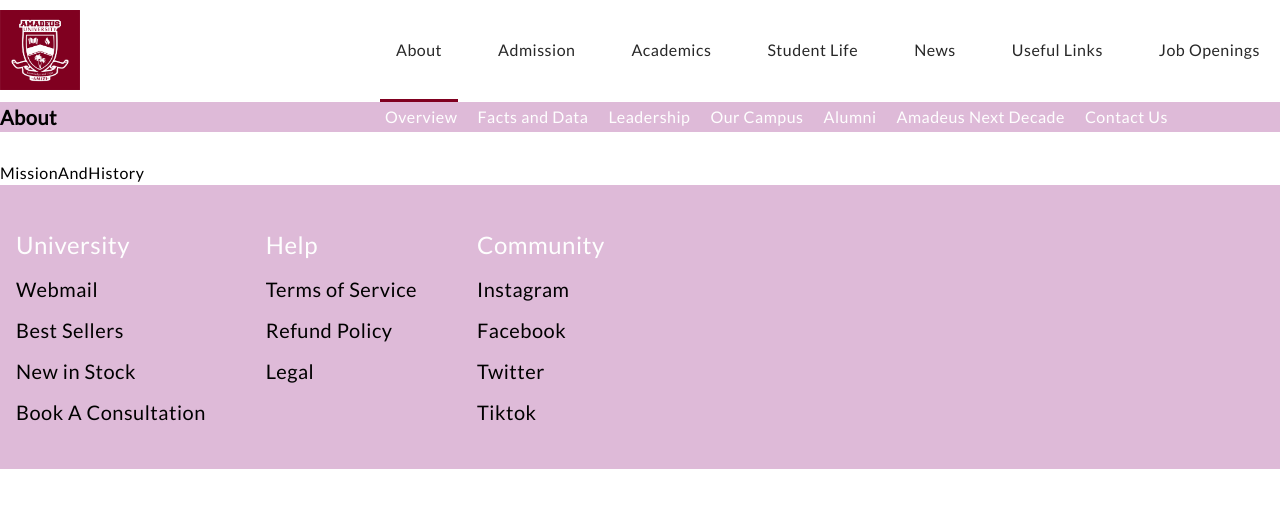
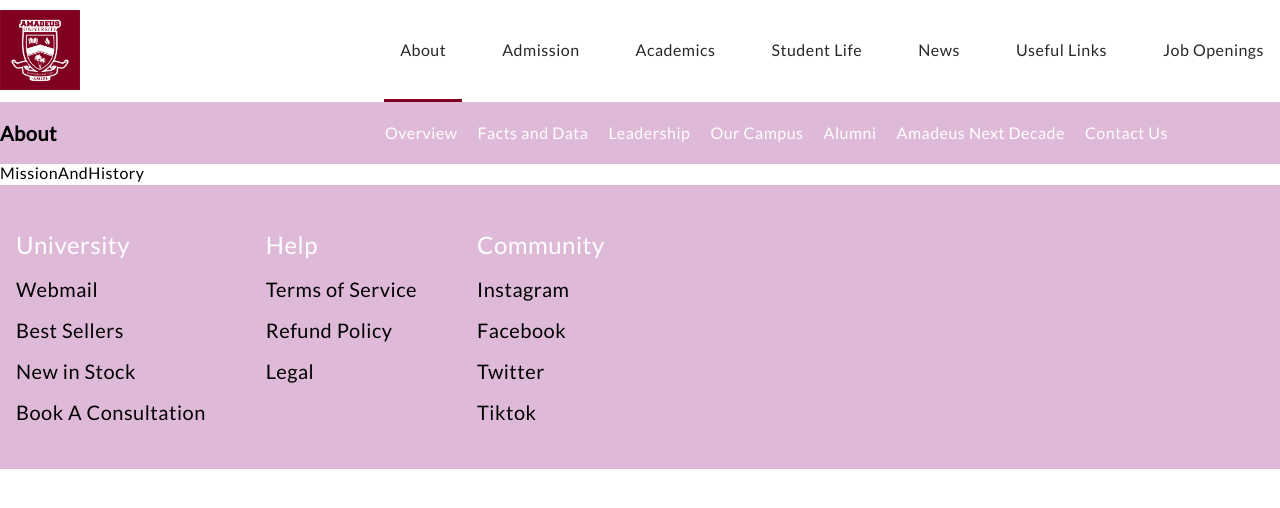
Before and after one commit to August-Deep-Tech/Amadeus-University-Website, a Next.js app: page /about/facts-and-data/mission-and-history in a window 1280 px wide. Shown: the top 508 px of the page. Built offline with nearby package versions, Linux system fonts and the light colour scheme.

Commit message:
minor updates

```diff
--- a/src/app/page.tsx
+++ b/src/app/page.tsx
@@ -4,6 +4,7 @@ export default function Home() {
   return (
     <main>
       <div className="hero">
+        <h1></h1>
 
       </div>
     </main>
--- a/src/components/Navbar.tsx
+++ b/src/components/Navbar.tsx
@@ -58,7 +58,7 @@ const Navbar = () => {
         <>
             <MobileNav open={isMobileMenuOpen} setIsOpen={setIsMobileMenuOpen} />
             <nav className={`${isHome ? "absolute" : "relative"} w-full border-b border-au-white mb-[60px]`}>
-                <div className="container mx-auto py-2.5">
+                <div className="2xl:container 2xl:mx-auto py-2.5">
                     <div className='flex justify-between items-center xl:hidden px-4'>
                         <Link href="/">
                             <div className="relative h-12 w-12">
@@ -74,7 +74,7 @@ const Navbar = () => {
                             className={`w-10 h-10 ${isHome ? "text-au-white" : "text-au-100-black"}`} />
 
                     </div>
-                    <div className="hidden xl:flex gap-[300px] items-center">
+                    <div className="hidden xl:flex justify-between items-center">
                         <Link href="/" className="relative h-6 w-6 sm:h-20 sm:w-20">
                             <Image
                                 src="/assets/au-web-logo-d.png"
@@ -109,9 +109,9 @@ const Navbar = () => {
                                                 }
                                             >
                                                 {/* <div className={`absolute left-0 mt-[40px] w-[100%] bg-au-light-purple hidden group-hover:block`}> */}
-                                                <div className="container mx-auto flex gap-[300px] items-center py-4">
+                                                <div className="2xl:container 2xl:mx-auto flex items-center justify-between">
                                                     <p className='text-[20px] font-bold'>{item.name}</p>
-                                                    {!innerNav && <ul className='flex items-center gap-5 absolute translate-x-[385px]'>
+                                                    {!innerNav && <ul className='flex items-center gap-5'>
                                                         {item.submenu.map((subItem, subIndex) => (
                                                             <li key={subIndex}>
                                                                 <Link href={subItem.link} onClick={() => {
@@ -135,7 +135,7 @@ const Navbar = () => {
                                             </div>
                                             {(pathname === "/job-openings"  ? isHome : !isHome) && <div className={`absolute left-0 mt-[40px] w-[100%] bg-au-light-purple hover:transition-all hover:ease-in-out delay-150 ${pathname.startsWith(item.link) && "block z-[5]"}`}>
                                                 {/* <div className={`absolute left-0 mt-[40px] w-[100%] bg-au-light-purple hidden group-hover:block`}> */}
-                                                <div className="container mx-auto flex gap-[300px] items-center">
+                                                <div className="container mx-auto flex gap-[300px] items-center py-4">
                                                     <p className='text-[20px] font-bold'>
                                                         {innerNav ? currentPath : item.name}
                                                     </p>
```
Also changed, not shown: src/app/test.tsx (deleted).
